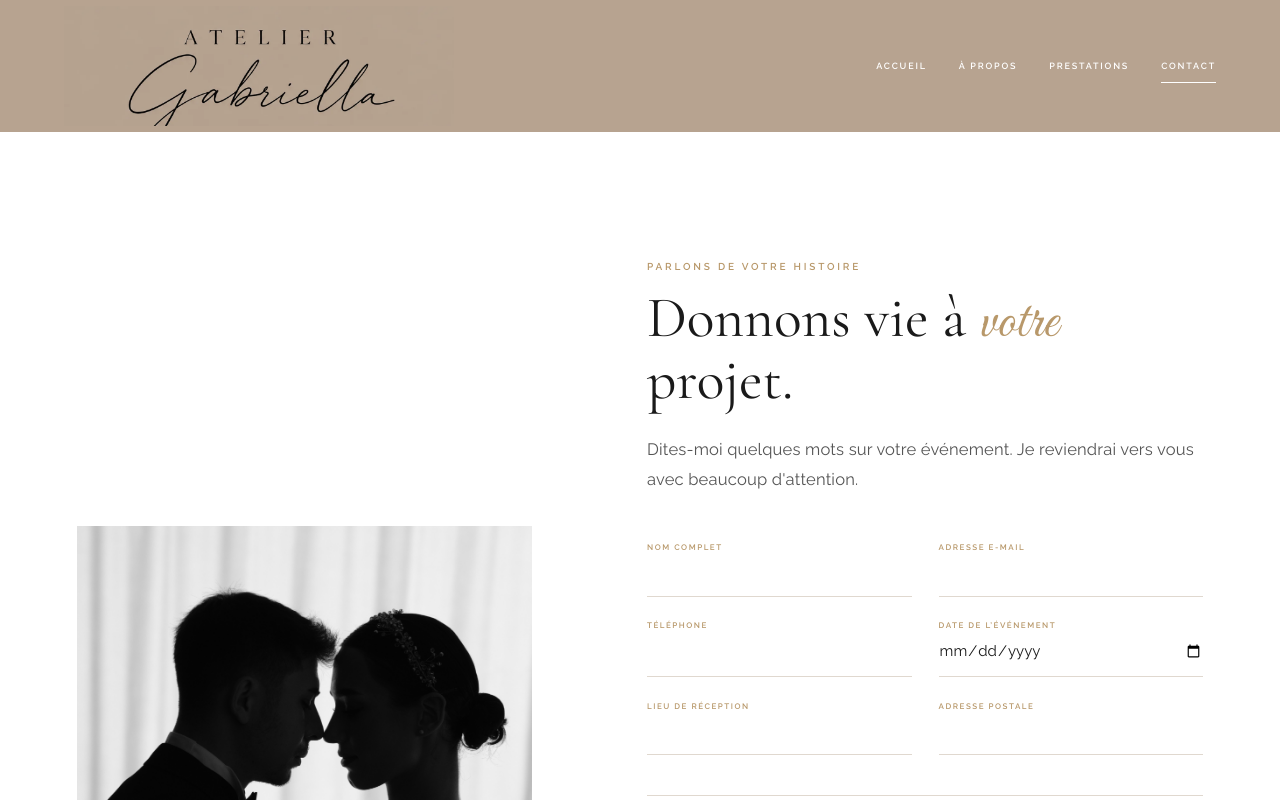
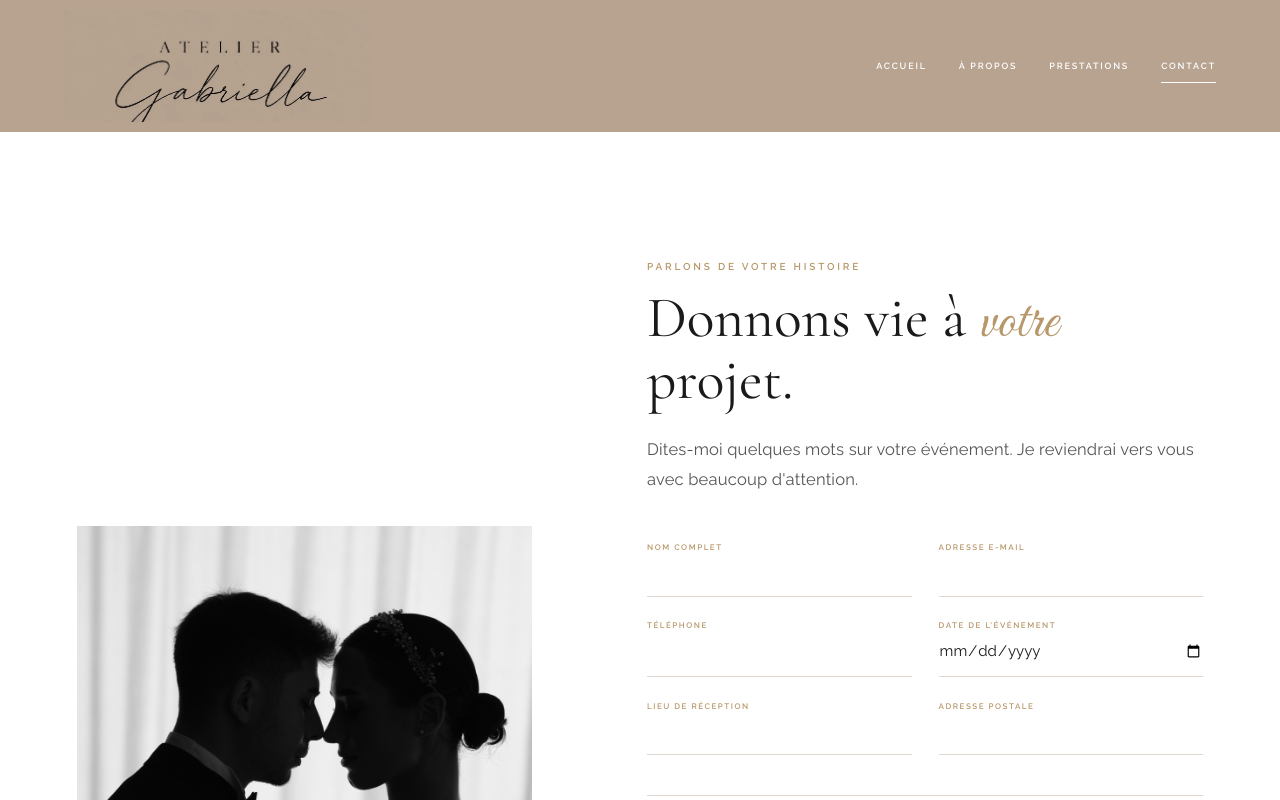
Before and after one commit to HEAVENLYFEST/ATELIER-GABRIELLA, a React (Vite) app: page /contact in a window 1280 px wide. Shown: the top 800 px of the page. Built offline with nearby package versions, Linux system fonts and the light colour scheme.

Commit message:
commit 2

```diff
--- a/src/components/Header/Header.css
+++ b/src/components/Header/Header.css
@@ -1,7 +1,7 @@
 .header { align-items: center; background: var(--taupe-rose); color: white; display: flex; height: 132px; justify-content: space-between; padding: 0 clamp(1.25rem, 5vw, 6vw); position: sticky; top: 0; transition: var(--transition-smooth); z-index: 20; }
 .header--scrolled { background: rgba(183, 163, 144, .95); backdrop-filter: blur(12px); height: 106px; }
-.header__logo { align-items: center; display: flex; flex: 0 0 auto; height: 120px; overflow: hidden; position: relative; width: min(390px, 35vw); z-index: 22; }
-.header--scrolled .header__logo { height: 96px; width: min(330px, 31vw); }
+.header__logo { align-items: center; display: flex; flex: 0 0 auto; height: 112px; overflow: hidden; position: relative; width: min(310px, 28vw); z-index: 22; }
+.header--scrolled .header__logo { height: 90px; width: min(270px, 25vw); }
 .header__logo img { display: block; height: auto; left: 50%; max-width: none; position: absolute; top: 74%; transform: translate(-50%, -50%); width: 100%; }
 .header__nav { align-items: center; display: flex; gap: clamp(1.2rem, 2.5vw, 2.8rem); }
 .header__nav a { font-size: 9px; font-weight: 600; letter-spacing: .2em; padding: .5rem 0; position: relative; text-transform: uppercase; white-space: nowrap; }
@@ -11,5 +11,5 @@
 .header__mobile { align-items: center; background: var(--taupe-rose); display: flex; inset: 0; justify-content: center; position: fixed; z-index: 21; }
 .header__mobile div { text-align: center; }
 .header__mobile a { display: block; font-family: var(--font-titres); font-size: clamp(2.7rem, 12vw, 4rem); line-height: 1.25; padding: .35rem; }
-@media (max-width: 1024px) { .header { height: 124px; }.header--scrolled { height: 104px; }.header__logo { height: 114px; width: min(360px, 52vw); }.header--scrolled .header__logo { height: 94px; width: min(320px, 47vw); }.header__nav { display: none; }.header__menu { display: inline-flex; } }
-@media (max-width: 560px) { .header { height: 124px; padding: 0 1rem; }.header--scrolled { height: 104px; }.header__logo { height: 116px; width: calc(100vw - 70px); }.header--scrolled .header__logo { height: 96px; width: calc(100vw - 70px); } }
+@media (max-width: 1024px) { .header { height: 124px; }.header--scrolled { height: 104px; }.header__logo { height: 108px; width: min(310px, 48vw); }.header--scrolled .header__logo { height: 90px; width: min(275px, 43vw); }.header__nav { display: none; }.header__menu { display: inline-flex; } }
+@media (max-width: 560px) { .header { height: 124px; padding: 0 1rem; }.header--scrolled { height: 104px; }.header__logo { height: 110px; width: calc(100vw - 100px); }.header--scrolled .header__logo { height: 92px; width: calc(100vw - 100px); } }
```
Also changed, not shown: src/components/Footer/Footer.css (+1 -1 lines).
